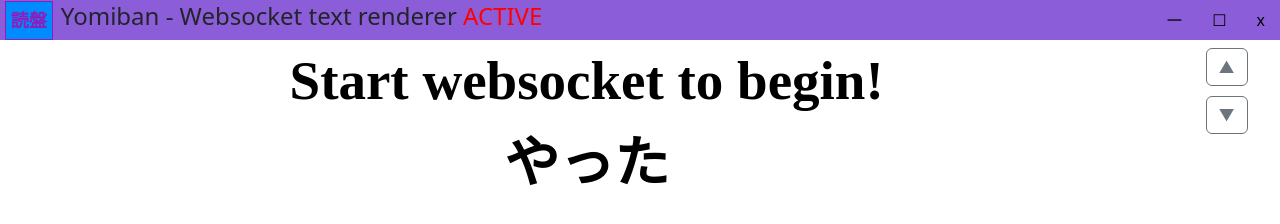
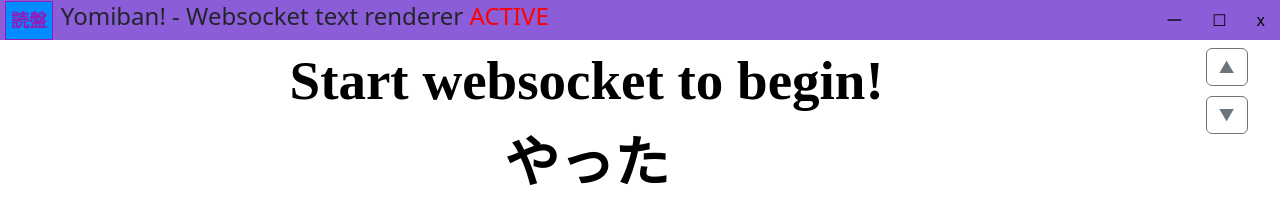
Before and after one commit to PaerrePatoriku/Yomiban, a website built with Vite: page src/renderer/index.html in a window 1280 px wide. Built offline with nearby package versions, Linux system fonts and the light colour scheme.

Commit message:
"branding"

```diff
--- a/src/renderer/index.html
+++ b/src/renderer/index.html
@@ -23,7 +23,7 @@
       <div class="app-title-wrapper" role="menu">
         <!--<button class="menubar-btn" id="menu-btn">MENU</button>-->
         <span class="app-logo">読盤</span>
-        <h4 class="app-title">Yomiban - Websocket text renderer <span id="active-state-indicator">ACTIVE</span></h4>
+        <h4 class="app-title">Yomiban! - Websocket text renderer <span id="active-state-indicator">ACTIVE</span></h4>
       </div>
 
       <div class="menu-bar-window-buttons">
```
